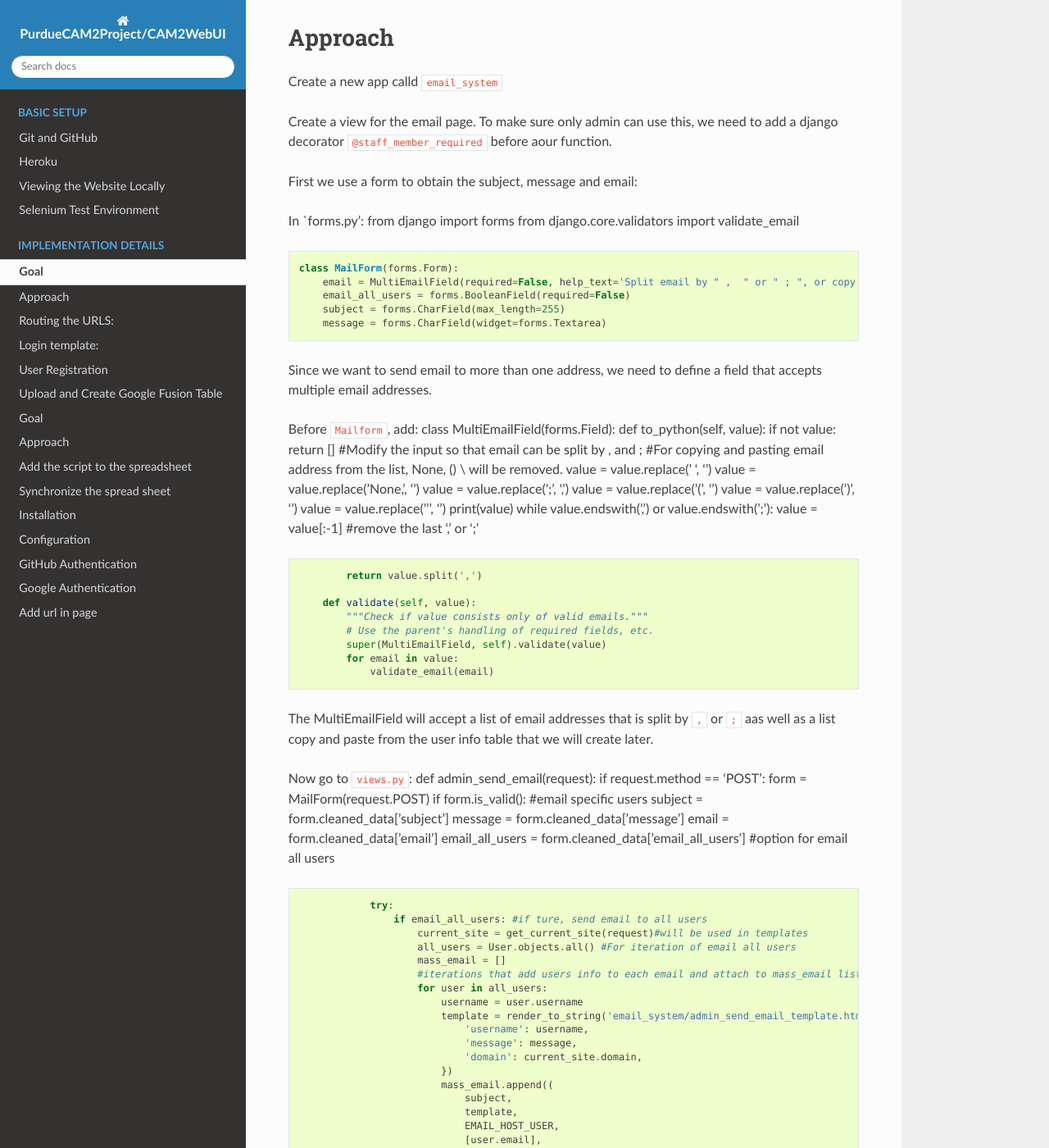
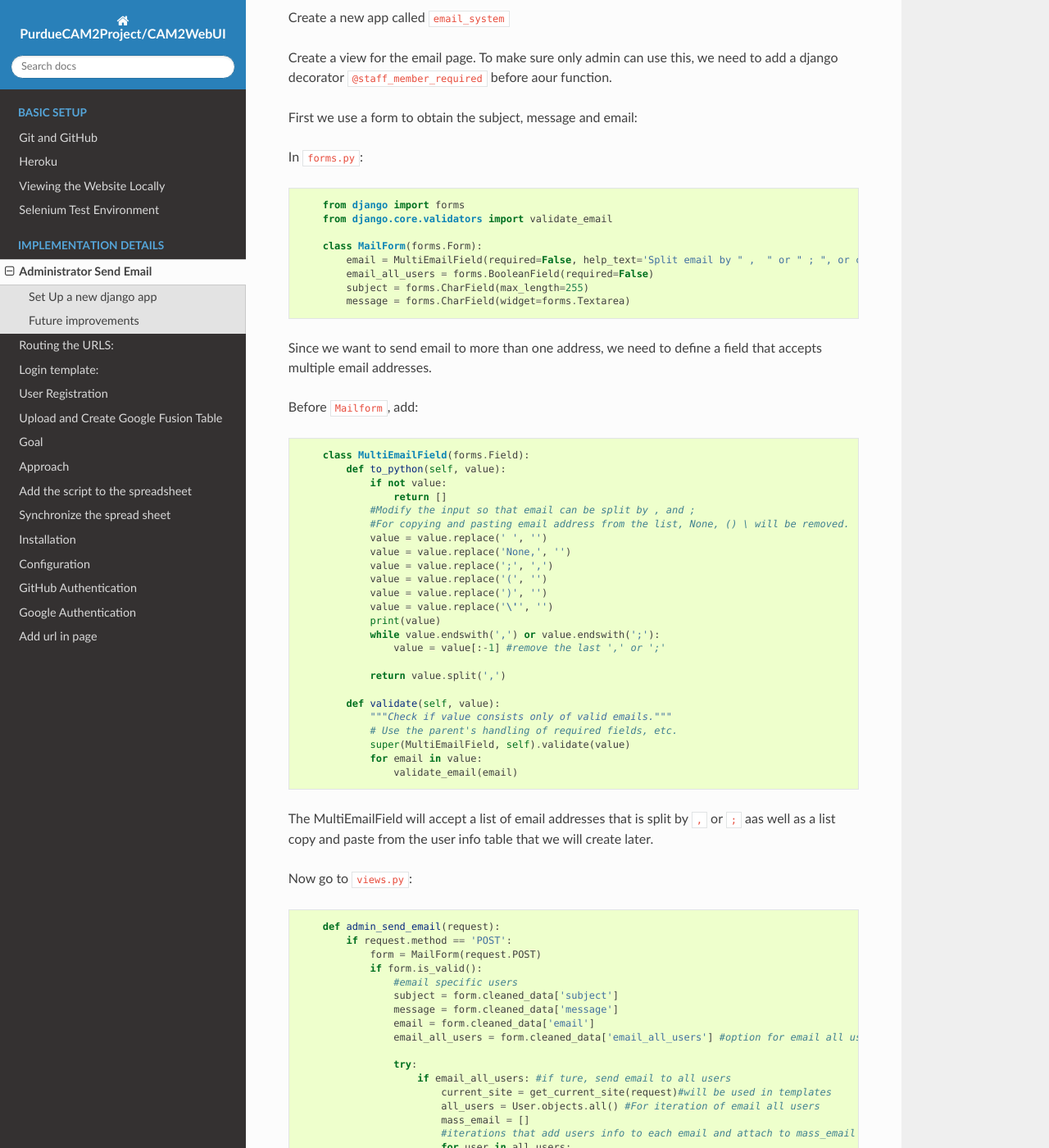
Before and after one commit to PurdueCAM2Project/CAM2WebUI, a Sphinx documentation site: the page built from docs/implementationDetail/AdminEmail.md, in a window 1280 px wide and 1400 px high, scrolled down 254 px. Shown: the whole window at 82% size. Built offline with Sphinx 7.4.7 and the Read the Docs theme 2.0.0, drawn with Linux system fonts in a browser that asks for light colours; some of the changed text lies outside the part shown.

Commit message:
change adminemail documentation

````diff
--- a/docs/implementationDetail/AdminEmail.md
+++ b/docs/implementationDetail/AdminEmail.md
@@ -1,16 +1,15 @@
-Django version 1.11.1
-***
-## Goal
+# Administrator Send Email
 Allow admin to send email to specific users or all users.
 
-## Approach
-Create a new app calld `email_system`
+## Set Up a new django app
+Create a new app called `email_system`
 
 Create a view for the email page. To make sure only admin can use this, we need to add a django decorator `@staff_member_required` before aour function.
 
 First we use a form to obtain the subject, message and email:
 
-In `forms.py':
+In `forms.py`:
+```
     from django import forms
     from django.core.validators import validate_email
 
@@ -19,10 +18,11 @@ In `forms.py':
         email_all_users = forms.BooleanField(required=False)
         subject = forms.CharField(max_length=255)
         message = forms.CharField(widget=forms.Textarea)
-
+```
 Since we want to send email to more than one address, we need to define a field that accepts multiple email addresses.
 
 Before `Mailform`, add:
+```
     class MultiEmailField(forms.Field):
         def to_python(self, value):
             if not value:
@@ -47,9 +47,11 @@ Before `Mailform`, add:
             super(MultiEmailField, self).validate(value)
             for email in value:
                 validate_email(email)
+```
 The MultiEmailField will accept a list of email addresses that is split by `,` or `;` aas well as a list copy and paste from the user info table that we will create later.
 
 Now go to `views.py`:
+```
     def admin_send_email(request):
         if request.method == 'POST':
             form = MailForm(request.POST)
@@ -94,12 +96,13 @@ Now go to `views.py`:
         else:
             form = MailForm()
         return render(request, 'email_system/admin_send_email.html', {'form': form})
-
+```
 There are two ways of sending email: send_mail and send_mass_mail. send_mass_mail will not close the channel of sending email after each email es sent, so it is slightly faster when sending email to a lot of people.
 
 And the outcome is different. If we send_mass_email by attach every email to a list and send them together, the "to" part of the email will only show one email address, but if we use send_mail with a email list, the "to" part will show all the receivers.
 
 We also used a template here for email_all_users since it is nice to have signiture for an official email:
+```
     Hi {{ username }},
     {{ message }}
 
@@ -108,7 +111,7 @@ We also used a template here for email_all_users since it is nice to have signit
     Sincerely,
     CAM2
     http://{{ domain }}
-
+```
 For the convenience of administrator, it is good to have a table of all users' info.
 To obtain them, we will use `objects.values` and `objects.values_list`. The `objects.values` will collect the names of each aspact of info, however, `objects.values_list` will only contain the info itself.
 
@@ -123,6 +126,7 @@ and add this two list in `return render()` in the end:
 In the template, a for loop is used to display fields in the MailForm (Subject, email, message etc.), and seperate email of users from other info of users for easy copying and pasting.
 
 `admin_send_email.html`
+```
     {% block content %}
     <div class="top-content">
       <div class="inner-bg">
@@ -195,7 +199,8 @@ In the template, a for loop is used to display fields in the MailForm (Subject,
     </div>
     </div>
     {% endblock %}
-***
-Future improvements:
+```
+
+## Future improvements
 
 Order the user info table by different aspect(date registered, name, etc.)
````
